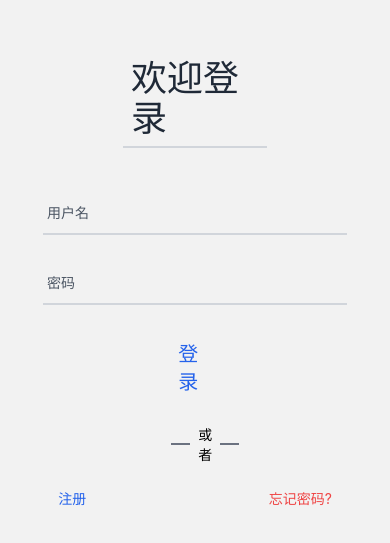
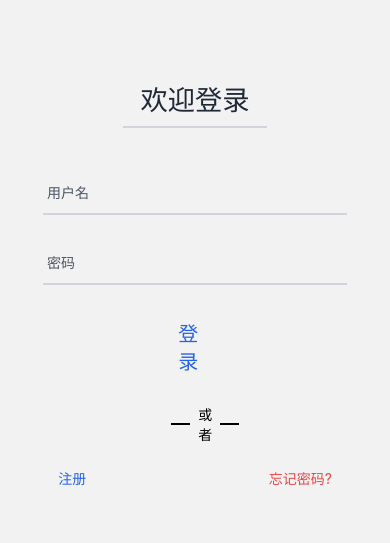
Before and after one commit to Jinghao1209/food-delivery-app, a React Native app: screen /HomePage in a window 390 px wide. Shown: the part 159-702 px from the top of the page. Built offline with nearby package versions, Linux system fonts and the light colour scheme; what expo-linking would draw is missing.

Commit message:
Fix UI misalignment

```diff
--- a/constants/Colors.ts
+++ b/constants/Colors.ts
@@ -1,19 +1,22 @@
-const tintColorLight = '#2f95dc';
-const tintColorDark = '#fff';
+const tintColorLight = "#2f95dc";
+const tintColorDark = "#fff";
 
 export default {
     light: {
-    text: '#000',
-    background: '#fff',
+        text: "#000",
+        background: "#fff",
         tint: tintColorLight,
-    tabIconDefault: '#ccc',
+        tabIconDefault: "#ccc",
         tabIconSelected: tintColorLight,
     },
     dark: {
-    text: '#fff',
-    background: '#000',
+        text: "#fff",
+        background: "#000",
         tint: tintColorDark,
-    tabIconDefault: '#ccc',
+        tabIconDefault: "#ccc",
         tabIconSelected: tintColorDark,
     },
+    blue: {
+        link: "rgb(59,130,246)",
+    },
 };
--- a/constants/Layout.ts
+++ b/constants/Layout.ts
@@ -1,12 +1,14 @@
-import { Dimensions } from 'react-native';
+import { Dimensions, Platform } from "react-native";
 
-const width = Dimensions.get('window').width;
-const height = Dimensions.get('window').height;
+const width = Dimensions.get("window").width;
+const height = Dimensions.get("window").height;
 
 export default {
-  window: {
-    width,
-    height,
-  },
-  isSmallDevice: width < 375,
+    window: {
+        width,
+        height,
+    },
+    isSmallDevice: width < 375,
+    isAndroid: Platform.OS === "android",
+    isIOS: Platform.OS === "ios",
 };
--- a/screens/Login.tsx
+++ b/screens/Login.tsx
@@ -5,12 +5,12 @@ import { useState } from "react";
 import {
     Text,
     View,
-    TextInput,
     TouchableOpacity,
     SafeAreaView,
 } from "react-native";
+
 import CustomTextInput from "../components/CustomTextInput";
-import { useUserStore } from "../store";
+import Layout from "../constants/Layout";
 
 export default function Login({
     setIsUser,
@@ -34,8 +34,6 @@ const LoginPage = ({
     setIsUser: any;
     navigation: NavigationProp<ReactNavigation.RootParamList>;
 }) => {
-    // const clientData = useUserStore((state) => state.data);
-    // marginvertical
     const [username, setUsername] = useState("");
     const [password, setPassword] = useState("");
     const [isLoginError, setIsLoginError] = useState(false);
@@ -69,7 +67,12 @@ const LoginPage = ({
         <View className="min-w-[78%] max-w-[78%] justify-center">
             <View className="items-center p-8">
                 <View className="w-[60%] border-b-2 items-center border-gray-300">
-                    <Text className="text-4xl p-2 text-gray-800">欢迎登录</Text>
+                    <Text
+                        className="p-2 text-gray-800"
+                        style={{ fontSize: Layout.window.width * 0.07 }}
+                    >
+                        欢迎登录
+                    </Text>
                 </View>
             </View>
             <CustomTextInput.Parent>
@@ -105,9 +108,9 @@ const LoginPage = ({
             </View>
             <View className="mt-5 flex items-center justify-center">
                 <View className="flex-row items-center">
-                    <View className="border-gray-500 border w-[40%] h-[1px]" />
+                    <View className="border w-[40%] h-[1px] bg-black" />
                     <Text className="m-2">或者</Text>
-                    <View className="border-gray-500 border w-[40%] h-[1px]" />
+                    <View className="border w-[40%] h-[1px] bg-black" />
                 </View>
             </View>
             <View className="flex-row items-center justify-center mt-4">
--- a/screens/modal/RegisterModal.tsx
+++ b/screens/modal/RegisterModal.tsx
@@ -3,15 +3,18 @@ import {
     Alert,
     Platform,
     SafeAreaView,
+    ScrollView,
     Text,
     TouchableOpacity,
     View,
 } from "react-native";
 import { Picker } from "@react-native-picker/picker";
+import { NavigationProp, StackActions } from "@react-navigation/native";
+import axios from "axios";
+
 import CustomTextInput from "../../components/CustomTextInput";
-import axios from "axios";
 import { useUserStore } from "../../store";
-import { NavigationProp, StackActions } from "@react-navigation/native";
+import Layout from "../../constants/Layout";
 
 export default function RegisterModal({
     navigation,
@@ -145,10 +148,16 @@ export default function RegisterModal({
     } else {
         return (
             <SafeAreaView className="flex-auto justify-center items-center text-center">
-                <View className="min-w-[78%] max-w-[78%] justify-center">
+                <ScrollView className="min-w-full max-w-full">
+                    <View className="justify-center p-10">
                         <View className="items-center p-8">
                             <View className="w-[60%] border-b-2 items-center border-gray-300">
-                            <Text className="text-4xl p-2 text-gray-800">
+                                <Text
+                                    className="p-2 text-gray-800"
+                                    style={{
+                                        fontSize: Layout.window.width * 0.07,
+                                    }}
+                                >
                                     {userType}注册
                                 </Text>
                             </View>
@@ -202,7 +211,9 @@ export default function RegisterModal({
                                 placeholderText="手机号码"
                                 secureTextEntry={false}
                                 keyboardType={
-                                Platform.OS === "ios" ? "number-pad" : "numeric"
+                                    Platform.OS === "ios"
+                                        ? "number-pad"
+                                        : "numeric"
                                 }
                             />
                             {registerStatus.phoneNumberEmpty && (
@@ -233,6 +244,7 @@ export default function RegisterModal({
                             </TouchableOpacity>
                         </View>
                     </View>
+                </ScrollView>
             </SafeAreaView>
         );
     }
```
Lines whose indentation alone changed are shown as unchanged.
